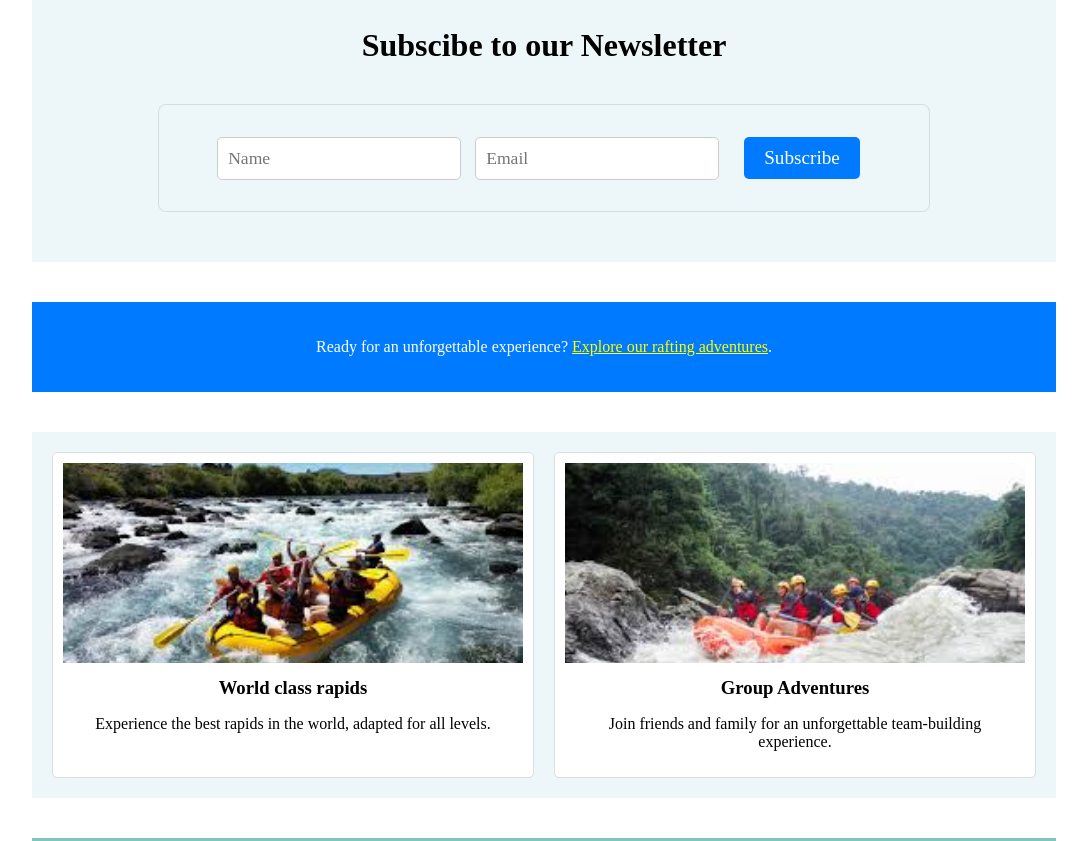
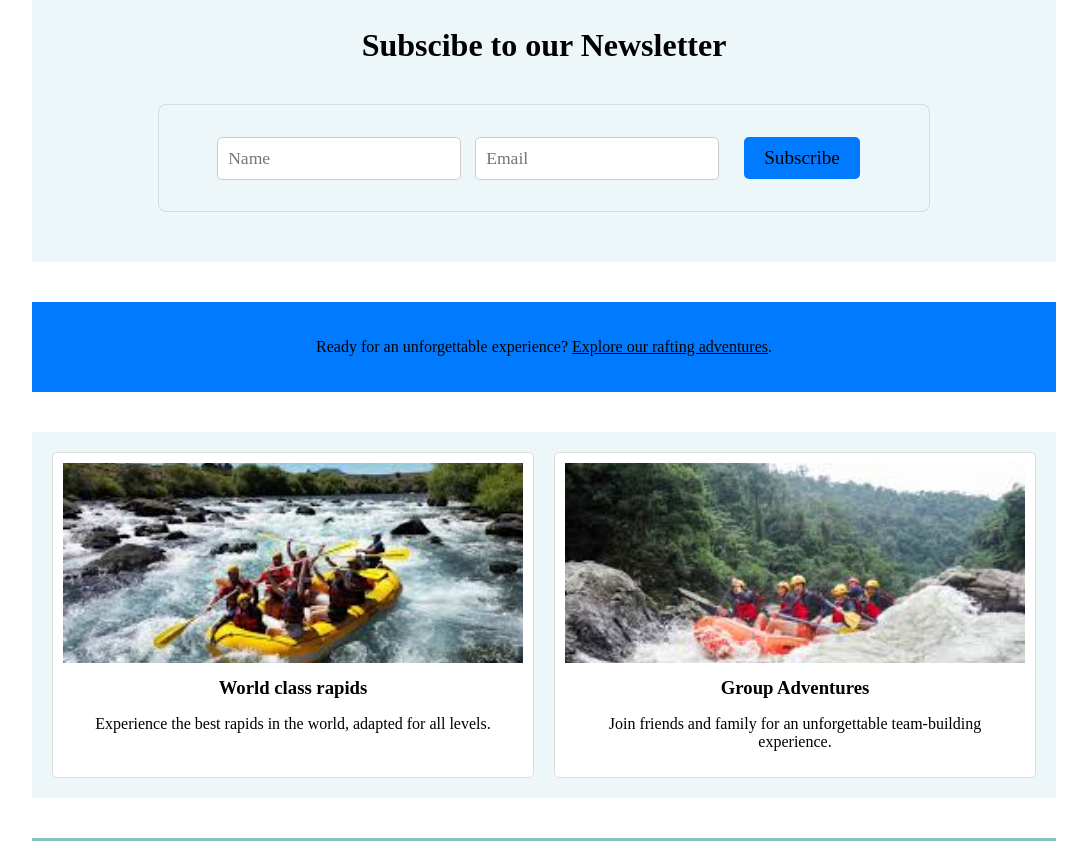
Before and after one commit to virhuezmichael/wdd130, a plain HTML site: page wwr/index.html in a window 1280 px wide. Shown: the part 1020-1861 px from the top of the page, without its empty margins (96-1183 px from the left). Drawn offline with Linux system fonts and the light colour scheme; a web font is replaced by a local one.

Commit message:
contrast fix

```diff
--- a/wwr/styles/rafting.css
+++ b/wwr/styles/rafting.css
@@ -333,7 +333,7 @@ section {
     .trips a {
         margin: 1rem;
         background-color: #007BFF;
-        color: #fff;
+        color: #000;
         border: none;
         border-radius: .5rem;
         padding: .75rem;
@@ -388,7 +388,7 @@ section {
     .newsletter-form button {
         padding: 10px 20px;
         background-color: #007BFF;
-        color: white;
+        color: #000;
         border: none;
         border-radius: 5px;
         cursor: pointer;
@@ -403,11 +403,11 @@ section {
         text-align: center;
         padding: 20px;
         background-color: #007BFF;
-        color: white;
+        color: #000;
     }
 
     .call-to-action a {
-        color: yellow;
+        color: #000;
         text-decoration: underline;
     }
 
@@ -466,7 +466,7 @@ section {
 }
 .trips-summary th {
     background-color: #007BFF;
-    color: #fff;
+    color: #000;
     padding: 12px 15px;
     text-align: left;
     font-size: 1rem;
```
